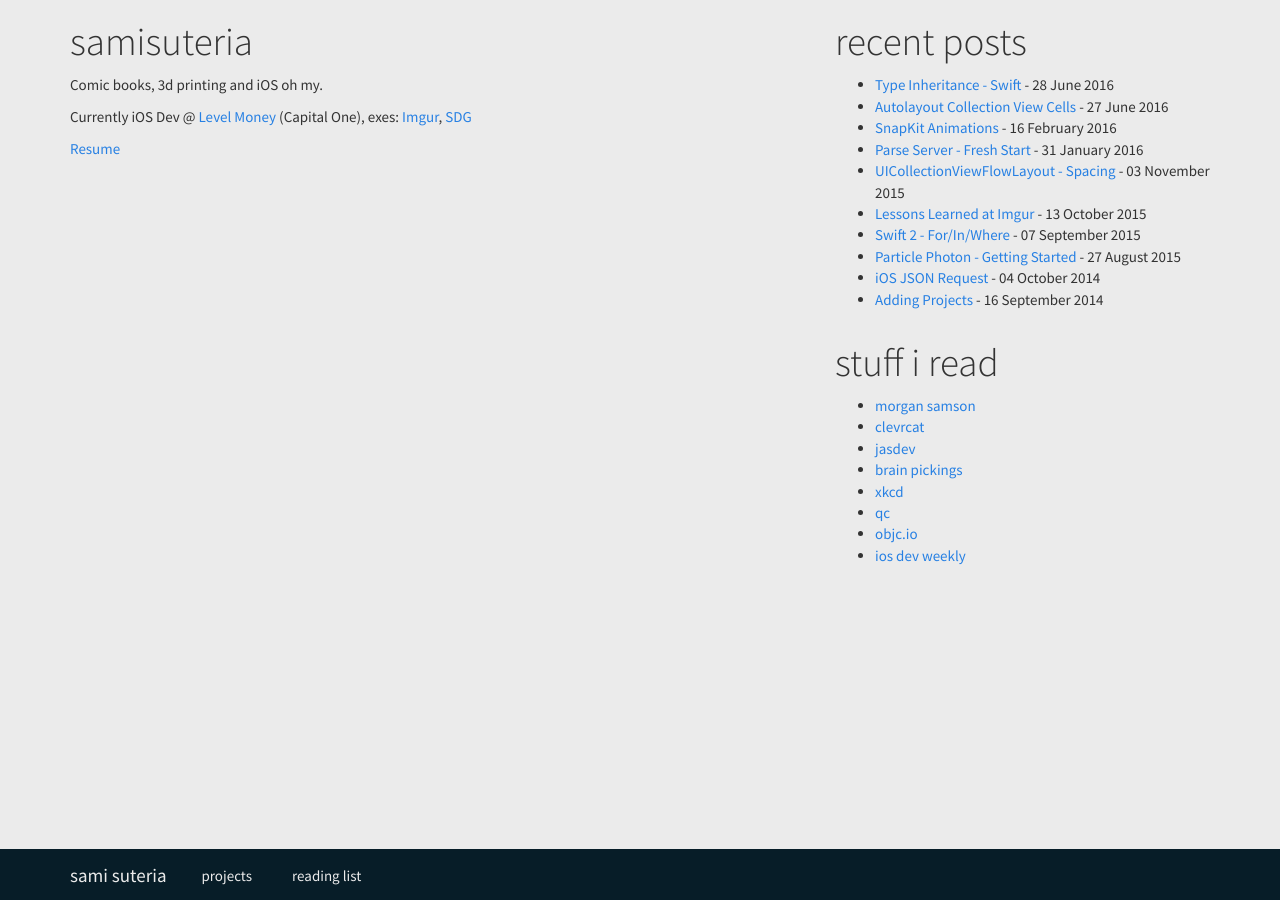
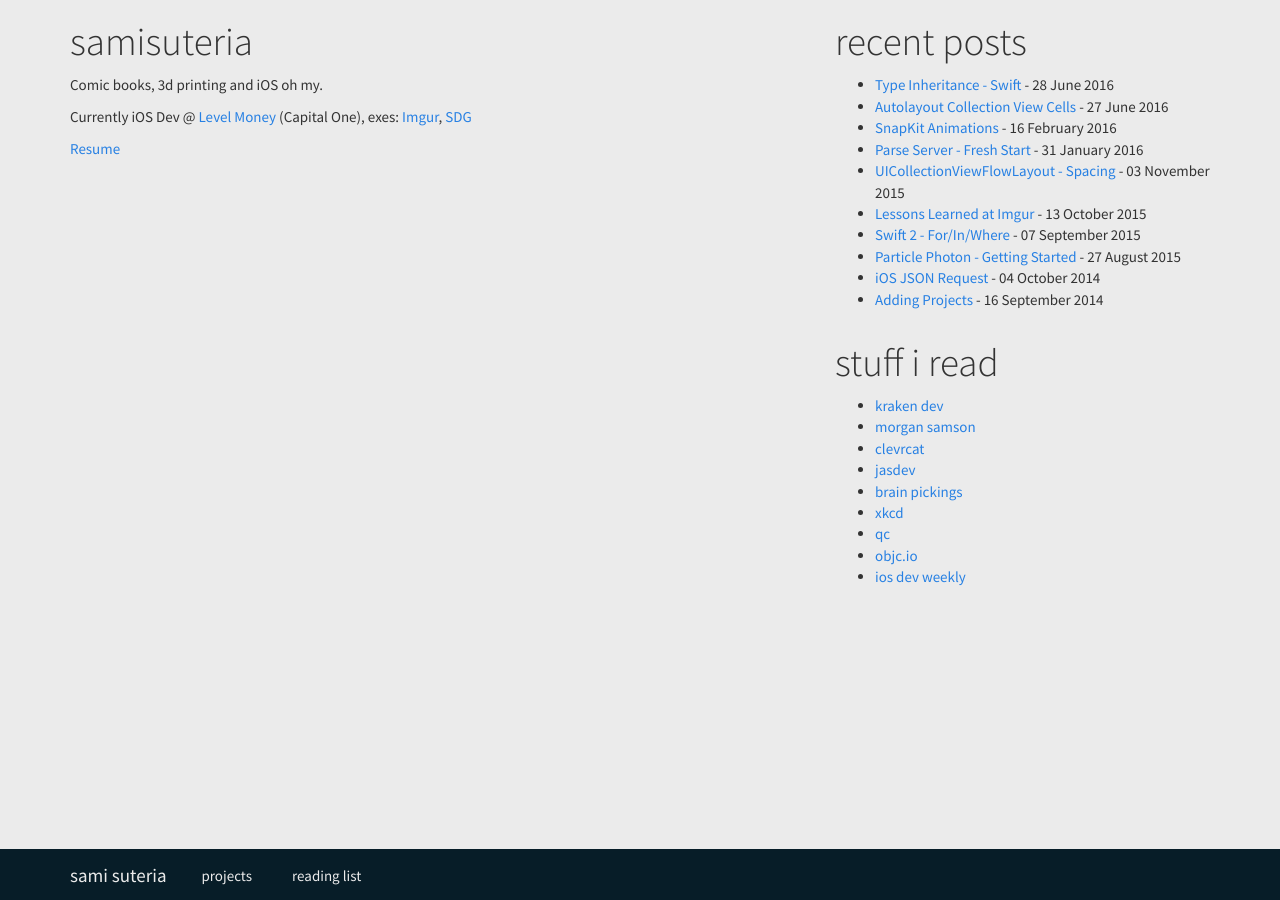
Before and after one commit to samisuteria/samisuteria.github.io, a Jekyll site: the page built from index.md, in a window 1280 px wide. Built offline with Jekyll 4.4.1, drawn with Linux system fonts in a browser that asks for light colours; nearby versions of some CDN libraries.

```diff
--- a/_layouts/index.html
+++ b/_layouts/index.html
@@ -18,6 +18,7 @@
 			<div class="row">
 				<h1>stuff i read</h1>
 				<ul>
+					<li><a href="http://krakendev.io">kraken dev</a></li>
 					<li><a href="http://morgansamson.com">morgan samson</a></li>
 					<li><a href="http://clevrcat.com">clevrcat</a></li>
 					<li><a href="http://jasdev.me">jasdev</a></li>
```
